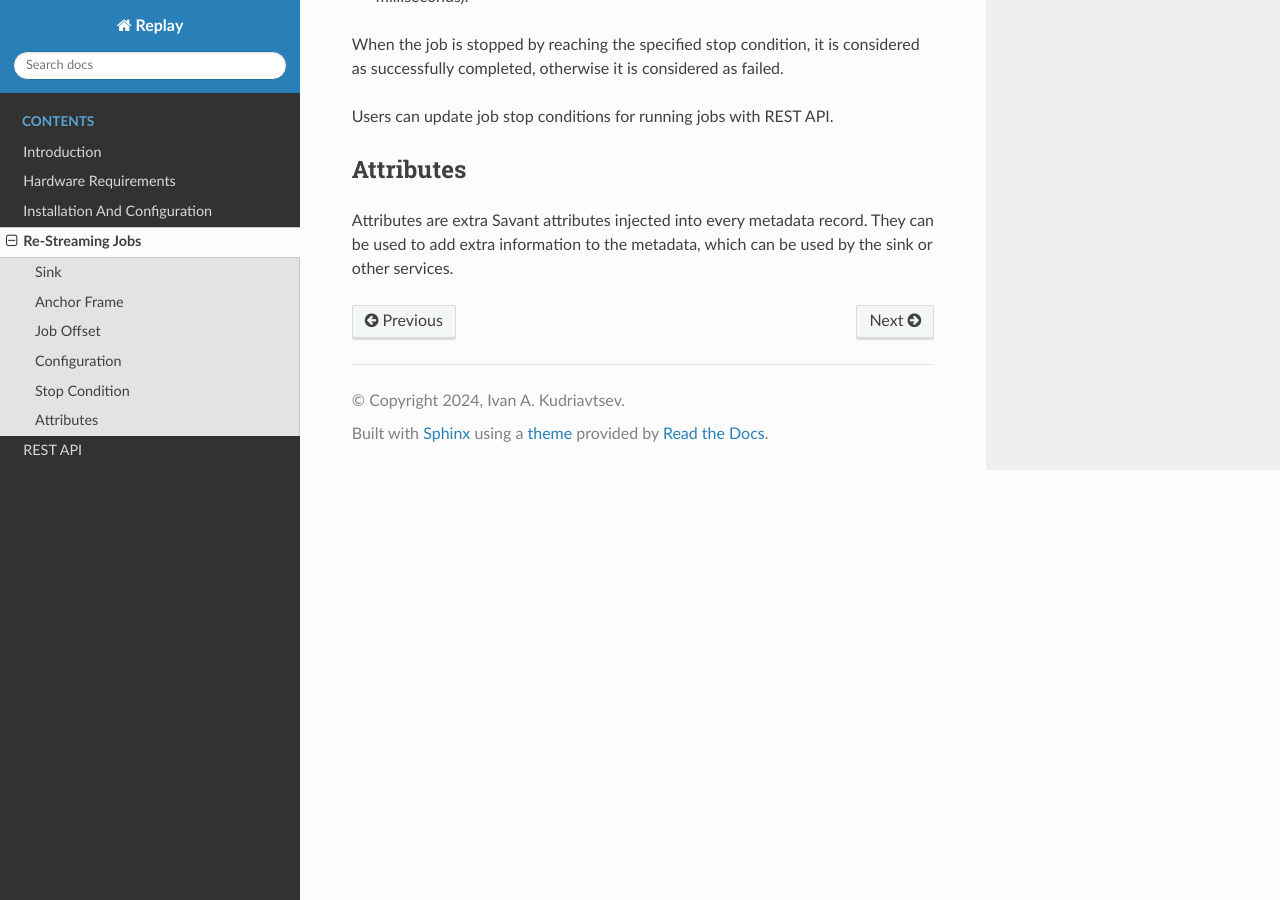
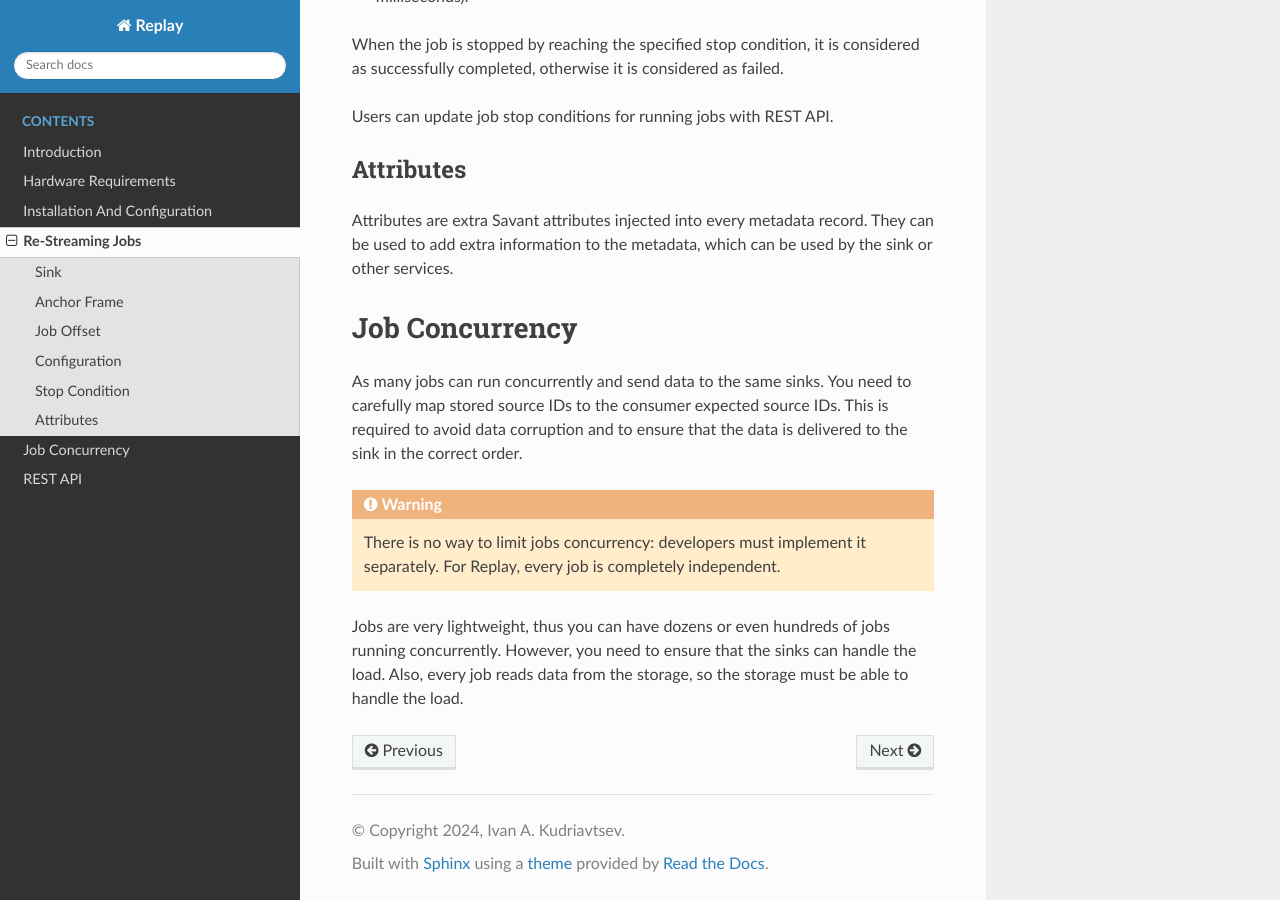
Before and after one commit to insight-platform/Replay, a Sphinx documentation site: the page built from docs/sections/3_jobs.rst, in a window 1280 px wide and 900 px high, scrolled down 2309 px. Built offline with Sphinx 7.4.7 and the Read the Docs theme 2.0.0, drawn with Linux system fonts in a browser that asks for light colours.

Commit message:
updated jobs

```diff
--- a/docs/sections/3_jobs.rst
+++ b/docs/sections/3_jobs.rst
@@ -1,5 +1,5 @@
 Re-Streaming Jobs
-==============================
+=================
 
 The re-streaming jobs implement dynamic activities (sources in the Savant terminology) transferring data from the Replay storage to pipelines and sinks. Jobs are spawned by user on demand with Restful API.
 
@@ -79,3 +79,14 @@ Attributes
 ----------
 
 Attributes are extra Savant attributes injected into every metadata record. They can be used to add extra information to the metadata, which can be used by the sink or other services.
+
+Job Concurrency
+===============
+
+As many jobs can run concurrently and send data to the same sinks. You need to carefully map stored source IDs to the consumer expected source IDs. This is required to avoid data corruption and to ensure that the data is delivered to the sink in the correct order.
+
+.. warning::
+
+    There is no way to limit jobs concurrency: developers must implement it separately. For Replay, every job is completely independent.
+
+Jobs are very lightweight, thus you can have dozens or even hundreds of jobs running concurrently. However, you need to ensure that the sinks can handle the load. Also, every job reads data from the storage, so the storage must be able to handle the load.
```
